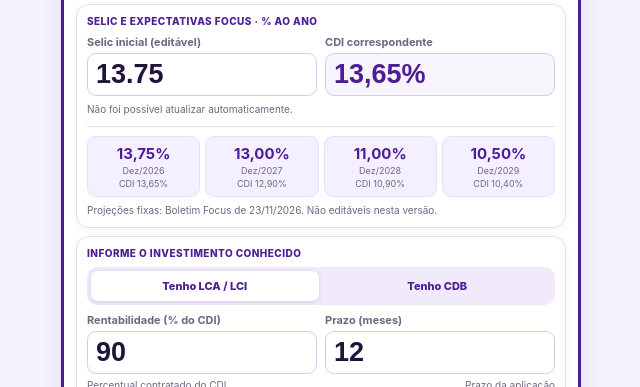
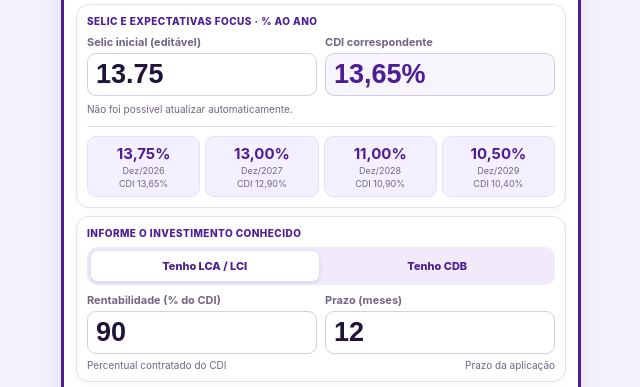
Before and after one commit to marceloedeiaamendola-star/Calculadora-Renda-Fixa-Focus, a plain HTML site: page index.html in a window 1280 px wide. Shown: the part 82-469 px from the top of the page, without its empty margins (319-959 px from the left). Drawn offline with Linux system fonts and the light colour scheme; no server answers.

Commit message:
Remove avisos e rótulos destacados na interface Focus

```diff
--- a/index.html
+++ b/index.html
@@ -50,7 +50,7 @@ button{font:inherit;cursor:pointer}.reset{border:0;border-radius:20px;padding:8p
 <div class="proj"><b>11,00%</b><span>Dez/2028</span><span>CDI 10,90%</span></div>
 <div class="proj"><b>10,50%</b><span>Dez/2029</span><span>CDI 10,40%</span></div>
 </div>
-<div class="status">Projeções fixas: Boletim Focus de 23/11/2026. Não editáveis nesta versão.</div>
+
 </section>
 
 <section class="card">
```
